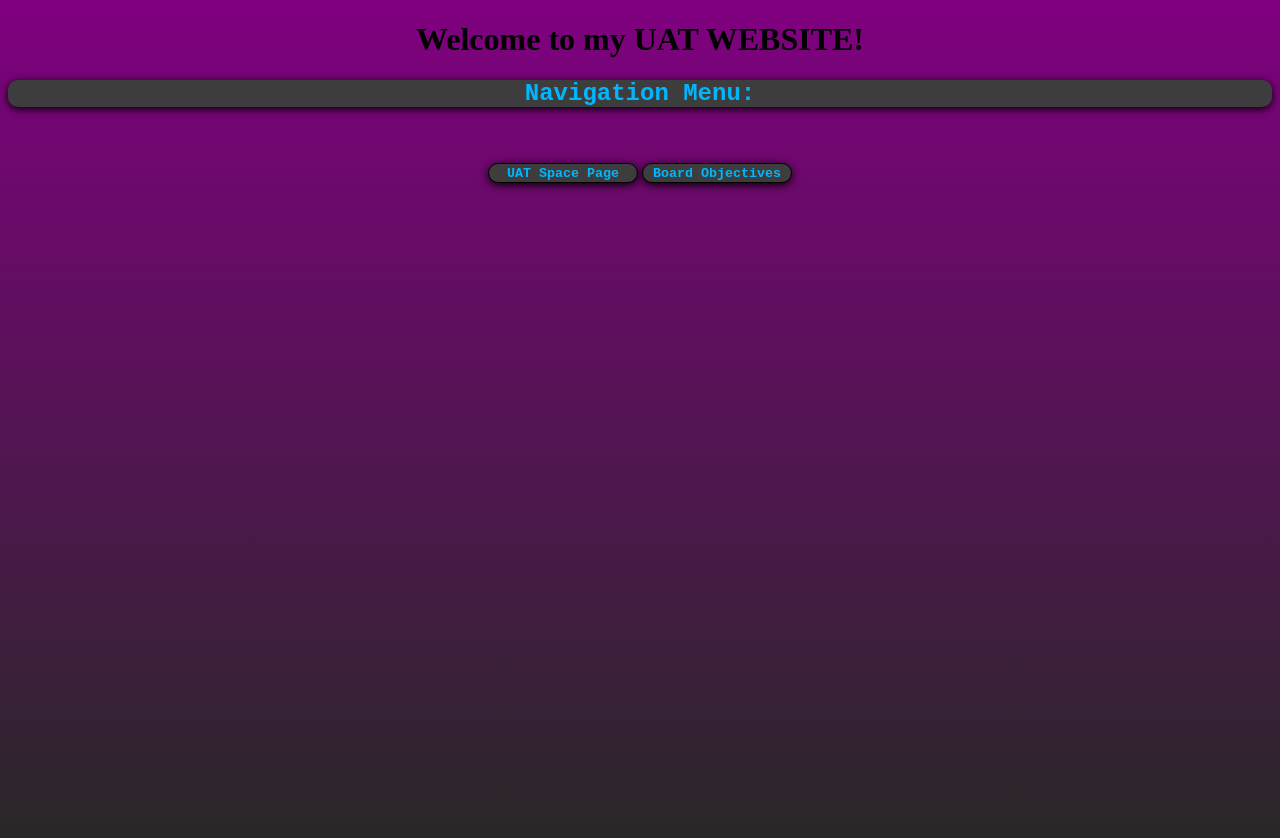
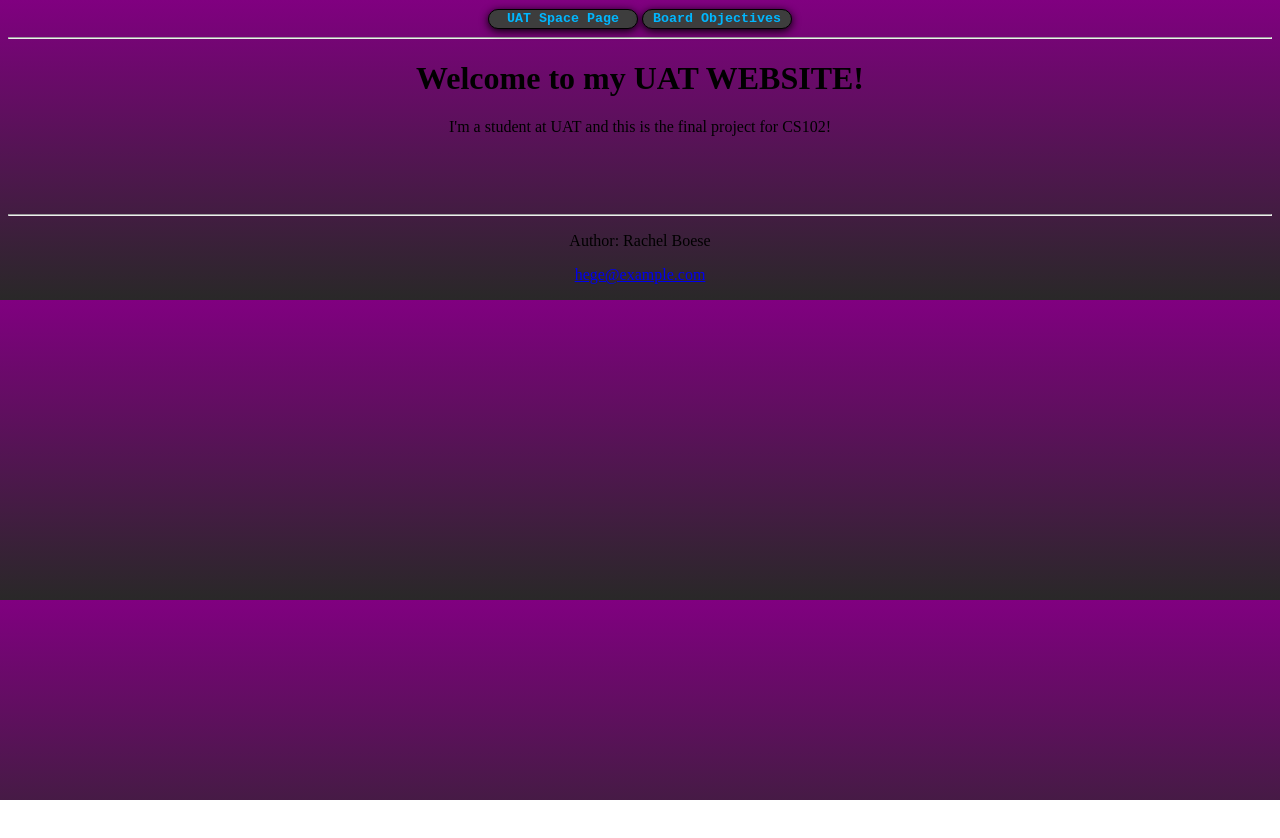
Before and after one commit to racheldboese/github.io, a plain HTML site: page index.html in a window 1280 px wide. After the commit the page ends 800 px from the top, so only its background shows below. Drawn offline with Linux system fonts and the light colour scheme.

Commit message:
Update index.html

```diff
--- a/index.html
+++ b/index.html
@@ -1,27 +1,32 @@
 <!DOCTYPE html>
+<nav><center>
+    <button class="button" onclick="UATSpaceTrans()">UAT Space Page</button>
+  <button class="button" onclick="objTrans()">Board Objectives</button></center>
+</nav>
+<hr>
 
+     <!--CSS stylesheet link-->
+ <link rel="stylesheet" href="index.css">
 <html>
-     <link rel="stylesheet" href="index.css">
 
 <head>
-    <link rel="stylesheet" href="index.css">
+    <link rel="stylesheet" href="Style/style.css">
     <script src="index.js"></script>
     <title>Rachel Boese's UAT Site</title>
 
 
 <body>
-   <center> <h1>Welcome to my UAT WEBSITE!</h1>
-    <h2>Navigation Menu:</h2>
-    <br><br>
-    <button class="button" onclick="UATSpaceTrans()">UAT Space Page</button>
-    <button class="button" onclick="objTrans()">Board Objectives</button>
+   <center> <h1>Welcome to my UAT WEBSITE!</h1></head>
+    <main>
+  <p>I'm a student at UAT and this is the final project for CS102!</p>
+      </article></main>
   </center>
-    <br><br><br><br><br><br><br><br><br><br><br>
-    <br><br><br><br><br><br><br><br><br><br><br>
-    <br><br><br><br><br><br><br><br><br><br><br>
     <br><br><br>
-</body>
+<hr>
 
-</head>
+  <footer>
+ <center> <p>Author: Rachel Boese</p>
+   <p><a href="mailto:racboese@uat.edu">hege@example.com</a></p></center>
+</footer>
 
 </html>
```
